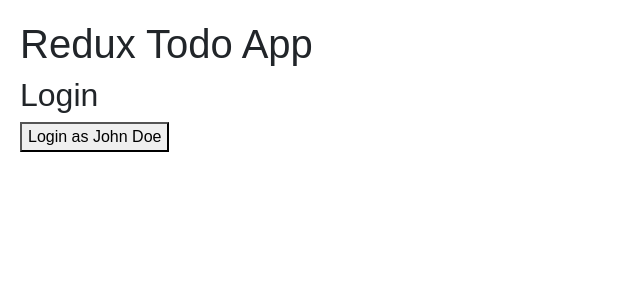
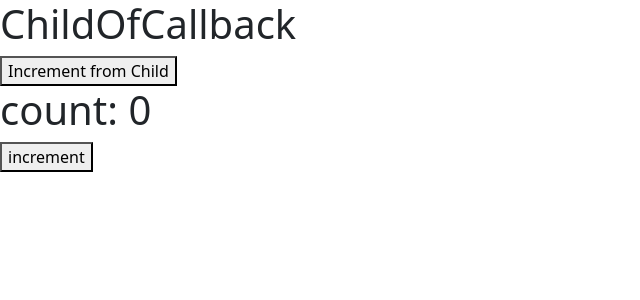
Before and after one commit to nallasravan/learnReact, a React (Create React App) app: page / in a window 1280 px wide. Shown: the top 300 px of the page, without its empty margins (0-640 px from the left). Built offline with nearby package versions, Linux system fonts and the light colour scheme.

Commit message:
sra-useCallback

```diff
--- a/src/App.js
+++ b/src/App.js
@@ -5,6 +5,7 @@ import Login from './components/Login';
 import Logout from './components/Logout';
 import TodoInput from './components/TodoInput';
 import TodoList from './components/TodoList';
+import Callback from './components/PerfomanceOptimize/Callback';
 
 
 
@@ -13,23 +14,26 @@ function App() {
   const user = useSelector(state => state.user);
 
   return (
-    <div style={{ padding: 20, fontFamily: 'Arial, sans-serif' }}>
-      <h1>Redux Todo App</h1>
+    <div>
+      <Callback />
+    </div>
+//     <div style={{ padding: 20, fontFamily: 'Arial, sans-serif' }}>
+//       <h1>Redux Todo App</h1>
 
-      {user ? (
-        <>
-          <Logout />
-          <hr />
-          <h3>Add Todo</h3>
-          <TodoInput />
-          <hr />
-          <h3>Your Todos</h3>
-<TodoList/>
-        </>
-      ) : (
-        <Login />
-      )}
-    </div>
+//       {user ? (
+//         <>
+//           <Logout />
+//           <hr />
+//           <h3>Add Todo</h3>
+//           <TodoInput />
+//           <hr />
+//           <h3>Your Todos</h3>
+// <TodoList/>
+//         </>
+//       ) : (
+//         <Login />
+//       )}
+//     </div>
   );
 }
 
--- /dev/null
+++ b/src/components/PerfomanceOptimize/Callback.js
@@ -0,0 +1,21 @@
+// Callback.js
+import { useState, useCallback } from "react";
+import ChildOfCallback from "./ChildOfCallback";
+
+const Callback = () => {
+  const [count, setCount] = useState(0);
+
+  const handleIncrement = useCallback(() => {
+    setCount(prev => prev + 1);
+  }, []); // Stable reference
+
+  return (
+    <div>
+      <ChildOfCallback onIncrement={handleIncrement} /> {/* Now passed! */}
+      <h1>count: {count}</h1>
+      <button onClick={handleIncrement}>increment</button>
+    </div>
+  );
+};
+
+export default Callback;
--- /dev/null
+++ b/src/components/PerfomanceOptimize/ChildOfCallback.js
@@ -0,0 +1,16 @@
+// ChildOfCallback.js
+import React from "react";
+
+const ChildOfCallback = React.memo(({ onIncrement }) => {
+    console.log("onIncrement==", onIncrement)
+  console.log("Child rendered!");
+
+  return (
+    <div>
+      <h1>ChildOfCallback</h1>
+      <button onClick={onIncrement}>Increment from Child</button>
+    </div>
+  );
+});
+
+export default ChildOfCallback;
```
Also changed, not shown: 1 other file (tests, documents, lock files or other folders).
